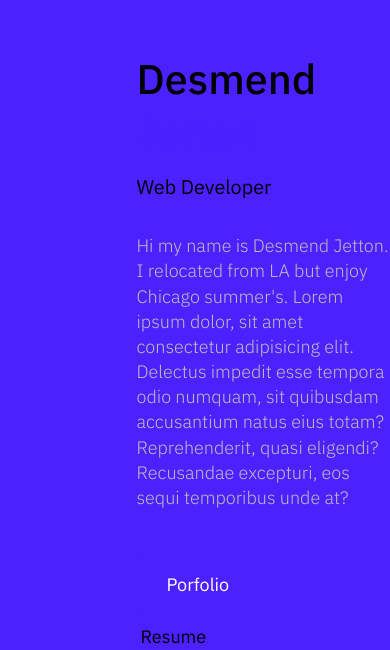
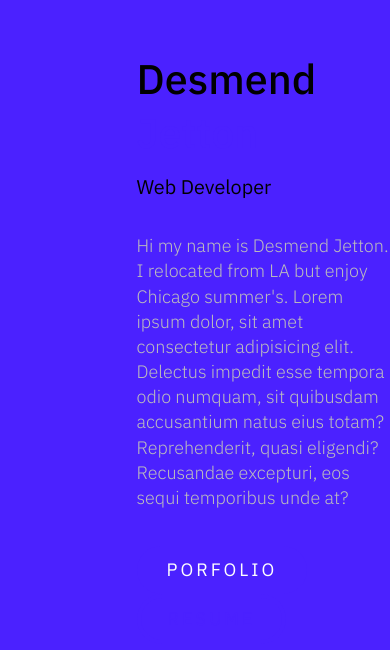
Before and after one commit to djetton6/new_portfolio, a website with bundled scripts: page src/index.html in a window 390 px wide. Shown: the part 846-1496 px from the top of the page. Built offline with nearby package versions, Linux system fonts and the light colour scheme.

Commit message:
added hamburger menu to home page

```diff
--- a/src/index.html
+++ b/src/index.html
@@ -11,7 +11,7 @@
     <title>Document</title>
   </head>
   <body class="home">
-    <div class="hamburger-icon"></div>
+    <div class="hamburger-icon"><i class="fas fa-hamburger"></i></div>
     <section class="info-section">
       <div class="logo"></div>
       <div class="info-box">
@@ -40,7 +40,10 @@
           <h5>Web Developer</h5>
           <p>
             Hi my name is Desmend Jetton. I relocated from LA but enjoy Chicago
-            summer's. Lorem ipsum dolor, sit amet consectetur adipisicing elit. Delectus impedit esse tempora odio numquam, sit quibusdam accusantium natus eius totam? Reprehenderit, quasi eligendi? Recusandae excepturi, eos sequi temporibus unde at?
+            summer's. Lorem ipsum dolor, sit amet consectetur adipisicing elit.
+            Delectus impedit esse tempora odio numquam, sit quibusdam
+            accusantium natus eius totam? Reprehenderit, quasi eligendi?
+            Recusandae excepturi, eos sequi temporibus unde at?
           </p>
           <div class="primary-btn">Porfolio</div>
           <div class="ghost-btn">Resume</div>
--- a/src/scss/main.scss
+++ b/src/scss/main.scss
@@ -15,15 +15,27 @@ body {
 
 .primary-btn {
   background: $color1;
-  -webkit-border-radius: 20px;
-  -moz-border-radius: 20px;
-  border-radius: 20px;
+  -webkit-border-radius: 30px;
+  -moz-border-radius: 30px;
+  border-radius: 30px;
   text-align: center;
   color: $color3;
-  padding: 30px;
+  padding: 15px 30px;
   display: inline-block;
+  text-transform: uppercase;
+  letter-spacing: 3px;
 }
 
 .ghost-btn {
   border: 4px solid $color1;
+  -webkit-border-radius: 30px;
+  -moz-border-radius: 30px;
+  border-radius: 30px;
+  text-align: center;
+  color: $color1;
+  padding: 12px 27px;
+  display: inline-block;
+  text-transform: uppercase;
+  letter-spacing: 3px;
+  margin-right: 15px;
 }
```
Also changed, not shown: dist/index.html, 3 other files.
